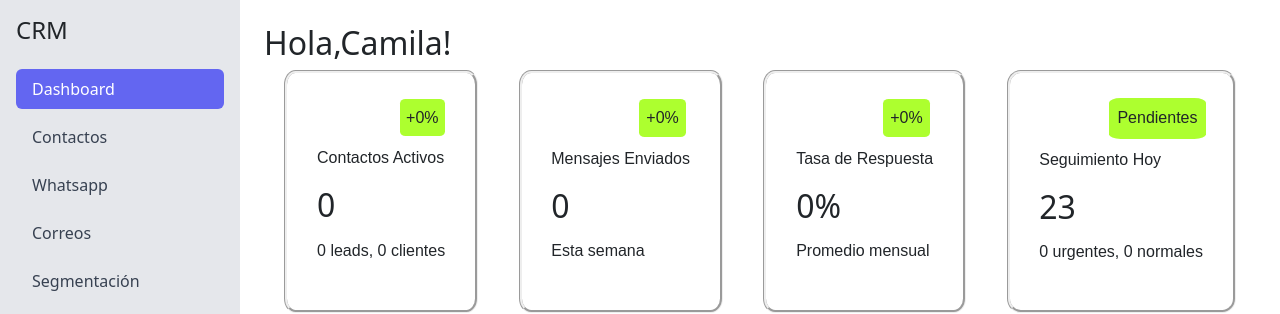
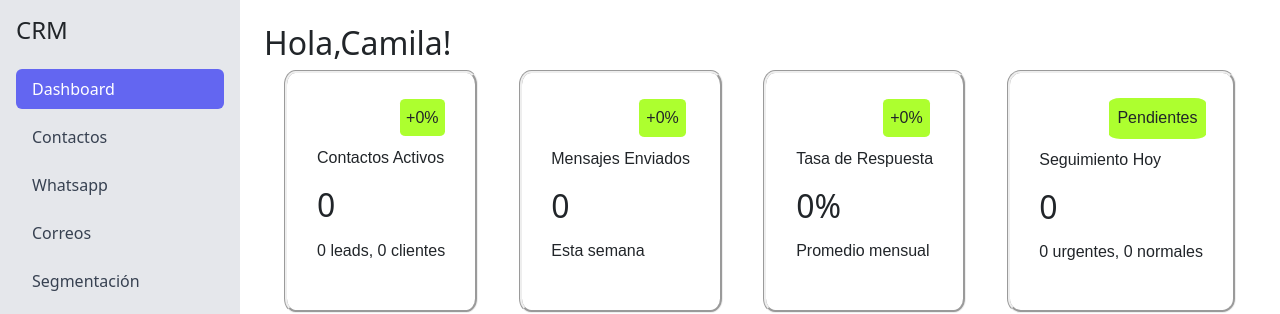
Before and after one commit to nc-proyectos/Equipo-49, a React (Vite) app in the folder Frontend/: page / in a window 1280 px wide. Shown: the top 314 px of the page. Built offline with nearby package versions, Linux system fonts and the light colour scheme; some icons are missing.

Commit message:
modificando el dashboard

```diff
--- a/Frontend/src/pages/Dashboard.jsx
+++ b/Frontend/src/pages/Dashboard.jsx
@@ -81,7 +81,7 @@ export default function Dashboard() {
             <p>Pendientes</p>
           </div>
           <p>Seguimiento Hoy</p>
-          <h2>23</h2>
+          <h2>0</h2>
           <p>0 urgentes, 0 normales</p>
         </article>
       </div>
```
